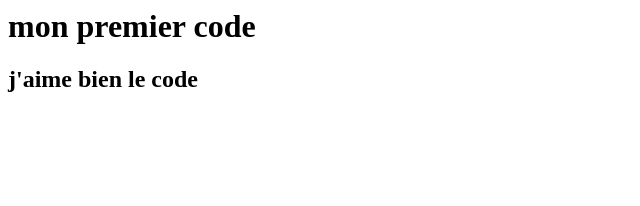
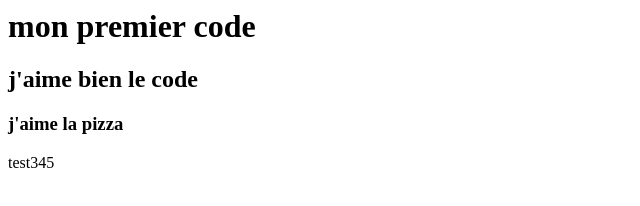
Before and after one commit to Ursanne-Salomon/premier-code, a plain HTML site: page index.html in a window 1280 px wide. Shown: the whole page, without its empty margins (0-640 px from the left). Drawn offline with Linux system fonts and the light colour scheme.

Commit message:
ajout test

```diff
--- a/index.html
+++ b/index.html
@@ -1,2 +1,4 @@
 <h1> mon premier code </h>
 <h2> j'aime bien le code </h>
+<h3> j'aime la pizza </h3>
+ <p>test345</p>
```
